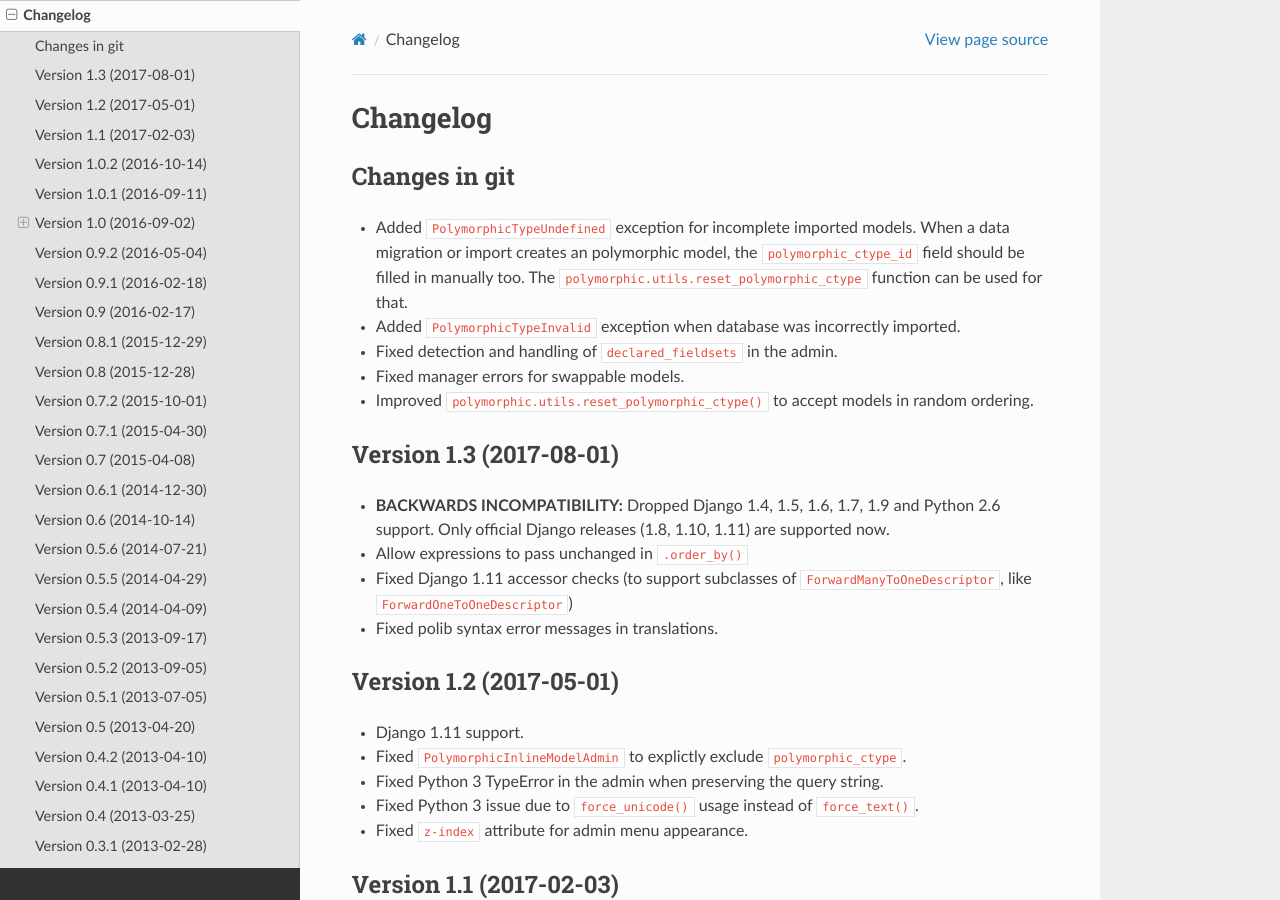
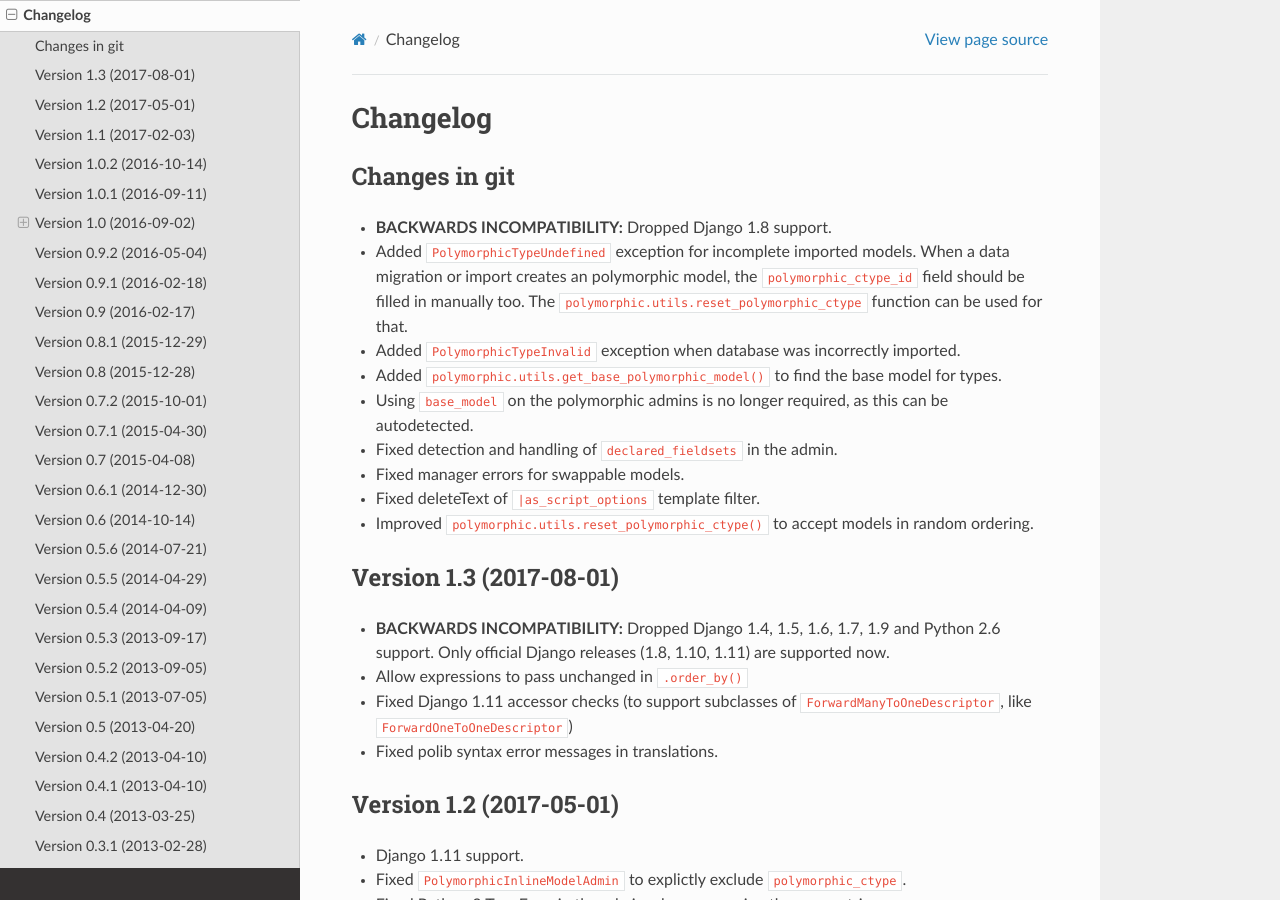
Before and after one commit to jazzband/django-polymorphic, a Sphinx documentation site: the page built from docs/changelog.rst, in a window 1280 px wide and 900 px high. Built offline with Sphinx 7.4.7 and the Read the Docs theme 2.0.0, drawn with Linux system fonts in a browser that asks for light colours.

Commit message:
docs: update changelog

```diff
--- a/docs/changelog.rst
+++ b/docs/changelog.rst
@@ -4,13 +4,17 @@
 Changes in git
 --------------
 
+* **BACKWARDS INCOMPATIBILITY:** Dropped Django 1.8 support.
 * Added ``PolymorphicTypeUndefined`` exception for incomplete imported models.
   When a data migration or import creates an polymorphic model,
   the ``polymorphic_ctype_id`` field should be filled in manually too.
   The ``polymorphic.utils.reset_polymorphic_ctype`` function can be used for that.
 * Added ``PolymorphicTypeInvalid`` exception when database was incorrectly imported.
+* Added ``polymorphic.utils.get_base_polymorphic_model()`` to find the base model for types.
+* Using ``base_model`` on the polymorphic admins is no longer required, as this can be autodetected.
 * Fixed detection and handling of ``declared_fieldsets`` in the admin.
 * Fixed manager errors for swappable models.
+* Fixed deleteText of ``|as_script_options`` template filter.
 * Improved ``polymorphic.utils.reset_polymorphic_ctype()`` to accept models in random ordering.
 
 
```
